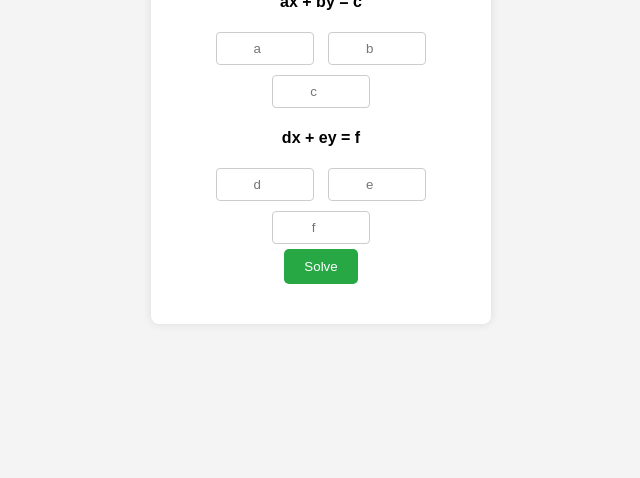
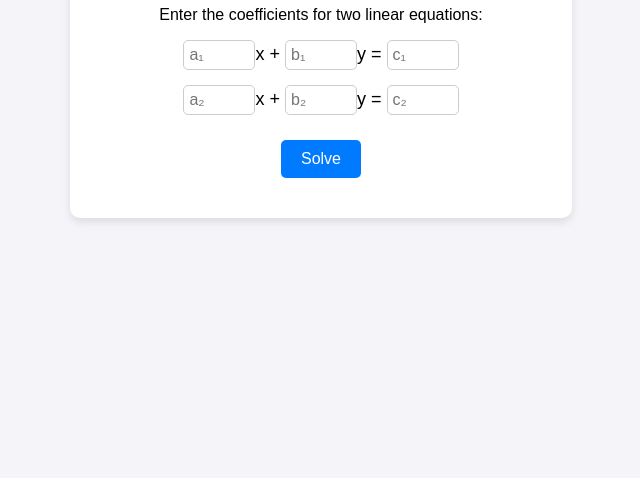
Before and after one commit to senior2018/Simultaneous-Equation-Solver, a plain HTML site: page index.html in a window 1280 px wide. Shown: the part 338-816 px from the top of the page, without its empty margins (319-959 px from the left). Drawn offline with Linux system fonts and the light colour scheme.

Commit message:
Add files via upload

```diff
--- a/index.html
+++ b/index.html
@@ -3,56 +3,28 @@
 <head>
   <meta charset="UTF-8">
   <meta name="viewport" content="width=device-width, initial-scale=1.0">
-    <title>Simultaneous Equations Solver</title>
+  <title>Simultaneous Equation Solver</title>
   <link rel="stylesheet" href="styles.css">
 </head>
 <body>
   <div class="container">
-        <h2>Simultaneous Equations Solver</h2>
-        <label for="equationType">Select Equation Type:</label>
-        <select id="equationType" onchange="toggleEquationType()">
-            <option value="2x2">2 Equations (2x2)</option>
-            <option value="3x3">3 Equations (3x3)</option>
-        </select>
-
-        <!-- 2x2 Inputs -->
-        <div id="equation2x2">
-            <p><b>ax + by = c</b></p>
-            <input type="number" id="a" placeholder="a">
-            <input type="number" id="b" placeholder="b">
-            <input type="number" id="c" placeholder="c">
-            <p><b>dx + ey = f</b></p>
-            <input type="number" id="d" placeholder="d">
-            <input type="number" id="e" placeholder="e">
-            <input type="number" id="f" placeholder="f">
+    <h1>Simultaneous Equation Solver</h1>
+    <p>Enter the coefficients for two linear equations:</p>
+    <form id="equationForm">
+      <div class="equation">
+        <input type="number" id="a1" placeholder="a₁">x +
+        <input type="number" id="b1" placeholder="b₁">y =
+        <input type="number" id="c1" placeholder="c₁">
       </div>
-
-        <!-- 3x3 Inputs -->
-        <div id="equation3x3" style="display: none;">
-            <p><b>ax + by + cz = d</b></p>
-            <input type="number" id="a1" placeholder="a1">
-            <input type="number" id="b1" placeholder="b1">
-            <input type="number" id="c1" placeholder="c1">
-            <input type="number" id="d1" placeholder="d1">
-
-            <p><b>ex + fy + gz = h</b></p>
-            <input type="number" id="a2" placeholder="a2">
-            <input type="number" id="b2" placeholder="b2">
-            <input type="number" id="c2" placeholder="c2">
-            <input type="number" id="d2" placeholder="d2">
-
-            <p><b>ix + jy + kz = l</b></p>
-            <input type="number" id="a3" placeholder="a3">
-            <input type="number" id="b3" placeholder="b3">
-            <input type="number" id="c3" placeholder="c3">
-            <input type="number" id="d3" placeholder="d3">
+      <div class="equation">
+        <input type="number" id="a2" placeholder="a₂">x +
+        <input type="number" id="b2" placeholder="b₂">y =
+        <input type="number" id="c2" placeholder="c₂">
       </div>
-
-        <button onclick="solveEquations()">Solve</button>
-
+      <button type="button" onclick="solveEquations()">Solve</button>
+    </form>
     <div id="result"></div>
   </div>
-
   <script src="script.js"></script>
 </body>
 </html>
--- a/script.js
+++ b/script.js
@@ -1,68 +1,35 @@
-// Toggle between 2x2 and 3x3 equation input fields
-function toggleEquationType() {
-    let equationType = document.getElementById("equationType").value;
-    document.getElementById("equation2x2").style.display = equationType === "2x2" ? "block" : "none";
-    document.getElementById("equation3x3").style.display = equationType === "3x3" ? "block" : "none";
-}
+// script.js
+function solveEquations() {
+    // Get input values
+    const a1 = parseFloat(document.getElementById('a1').value);
+    const b1 = parseFloat(document.getElementById('b1').value);
+    const c1 = parseFloat(document.getElementById('c1').value);
+    const a2 = parseFloat(document.getElementById('a2').value);
+    const b2 = parseFloat(document.getElementById('b2').value);
+    const c2 = parseFloat(document.getElementById('c2').value);
 
-// Determinant function for 3x3 matrix
-function determinant3x3(a, b, c, d, e, f, g, h, i) {
-    return a * (e * i - f * h) - b * (d * i - f * g) + c * (d * h - e * g);
-}
+    // Check if inputs are valid
+    if (isNaN(a1) || isNaN(b1) || isNaN(c1) || isNaN(a2) || isNaN(b2) || isNaN(c2)) {
+      document.getElementById('result').innerText = "Please enter valid coefficients.";
+      return;
+    }
 
-// Main function to solve the equations
-function solveEquations() {
-    let equationType = document.getElementById("equationType").value;
+    // Calculate determinant
+    const determinant = a1 * b2 - a2 * b1;
 
-    if (equationType === "2x2") {
-        let a = parseFloat(document.getElementById('a').value);
-        let b = parseFloat(document.getElementById('b').value);
-        let c = parseFloat(document.getElementById('c').value);
-        let d = parseFloat(document.getElementById('d').value);
-        let e = parseFloat(document.getElementById('e').value);
-        let f = parseFloat(document.getElementById('f').value);
+    if (determinant === 0) {
+      document.getElementById('result').innerText = "The equations have no unique solution (dependent or inconsistent).";
+      return;
+    }
 
-        let determinant = a * e - b * d;
+    // Calculate solutions
+    const x = (c1 * b2 - c2 * b1) / determinant;
+    const y = (a1 * c2 - a2 * c1) / determinant;
 
-        if (determinant === 0) {
-            document.getElementById('result').innerHTML = "No unique solution";
-        } else {
-            let x = (c * e - b * f) / determinant;
-            let y = (a * f - c * d) / determinant;
-            document.getElementById('result').innerHTML = `x = ${x.toFixed(2)}, y = ${y.toFixed(2)}`;
-        }
-
-    } else if (equationType === "3x3") {
-        let a1 = parseFloat(document.getElementById('a1').value);
-        let b1 = parseFloat(document.getElementById('b1').value);
-        let c1 = parseFloat(document.getElementById('c1').value);
-        let d1 = parseFloat(document.getElementById('d1').value);
-
-        let a2 = parseFloat(document.getElementById('a2').value);
-        let b2 = parseFloat(document.getElementById('b2').value);
-        let c2 = parseFloat(document.getElementById('c2').value);
-        let d2 = parseFloat(document.getElementById('d2').value);
-
-        let a3 = parseFloat(document.getElementById('a3').value);
-        let b3 = parseFloat(document.getElementById('b3').value);
-        let c3 = parseFloat(document.getElementById('c3').value);
-        let d3 = parseFloat(document.getElementById('d3').value);
-
-        let D = determinant3x3(a1, b1, c1, a2, b2, c2, a3, b3, c3);
-
-        if (D === 0) {
-            document.getElementById('result').innerHTML = "No unique solution";
-            return;
-        }
-
-        let Dx = determinant3x3(d1, b1, c1, d2, b2, c2, d3, b3, c3);
-        let Dy = determinant3x3(a1, d1, c1, a2, d2, c2, a3, d3, c3);
-        let Dz = determinant3x3(a1, b1, d1, a2, b2, d2, a3, b3, d3);
-
-        let x = Dx / D;
-        let y = Dy / D;
-        let z = Dz / D;
-
-        document.getElementById('result').innerHTML = `x = ${x.toFixed(2)}, y = ${y.toFixed(2)}, z = ${z.toFixed(2)}`;
-    }
-}
+    // Display results
+    document.getElementById('result').innerHTML = `
+      Solution:<br>
+      x = ${x.toFixed(2)}<br>
+      y = ${y.toFixed(2)}
+    `;
+  }
--- a/styles.css
+++ b/styles.css
@@ -1,44 +1,56 @@
+/* styles.css */
 body {
     font-family: Arial, sans-serif;
+    background-color: #f4f4f9;
     display: flex;
     justify-content: center;
     align-items: center;
     height: 100vh;
-    background-color: #f4f4f4;
+    margin: 0;
   }
 
   .container {
-    background: white;
+    background-color: #fff;
     padding: 20px;
-    border-radius: 8px;
-    box-shadow: 0 0 10px rgba(0, 0, 0, 0.1);
+    border-radius: 10px;
+    box-shadow: 0 4px 8px rgba(0, 0, 0, 0.1);
     text-align: center;
-    width: 300px;
   }
 
-select, input {
-    margin: 5px;
-    padding: 8px;
-    width: 80px;
+  h1 {
+    color: #333;
+  }
+
+  .equation {
+    margin: 15px 0;
+    font-size: 18px;
+  }
+
+  input {
+    width: 60px;
+    padding: 5px;
+    font-size: 16px;
     border: 1px solid #ccc;
-    border-radius: 4px;
-    text-align: center;
+    border-radius: 5px;
   }
 
   button {
     padding: 10px 20px;
+    font-size: 16px;
+    background-color: #007bff;
+    color: #fff;
     border: none;
-    background-color: #28a745;
-    color: white;
+    border-radius: 5px;
     cursor: pointer;
-    border-radius: 5px;
+    margin-top: 10px;
   }
 
   button:hover {
-    background-color: #218838;
+    background-color: #0056b3;
   }
 
   #result {
     margin-top: 20px;
-    font-size: 1.2em;
+    font-size: 18px;
+    color: #333;
   }
```
Lines whose indentation alone changed are shown as unchanged.
